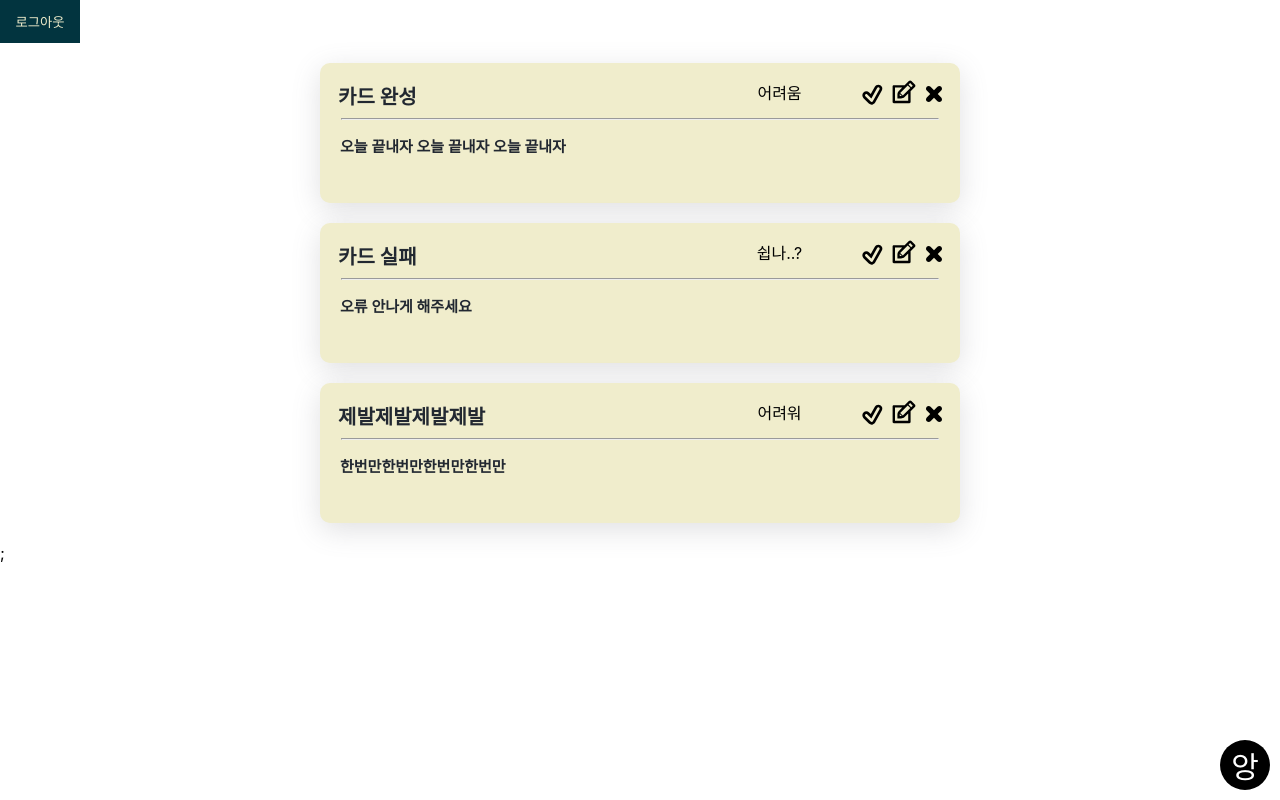
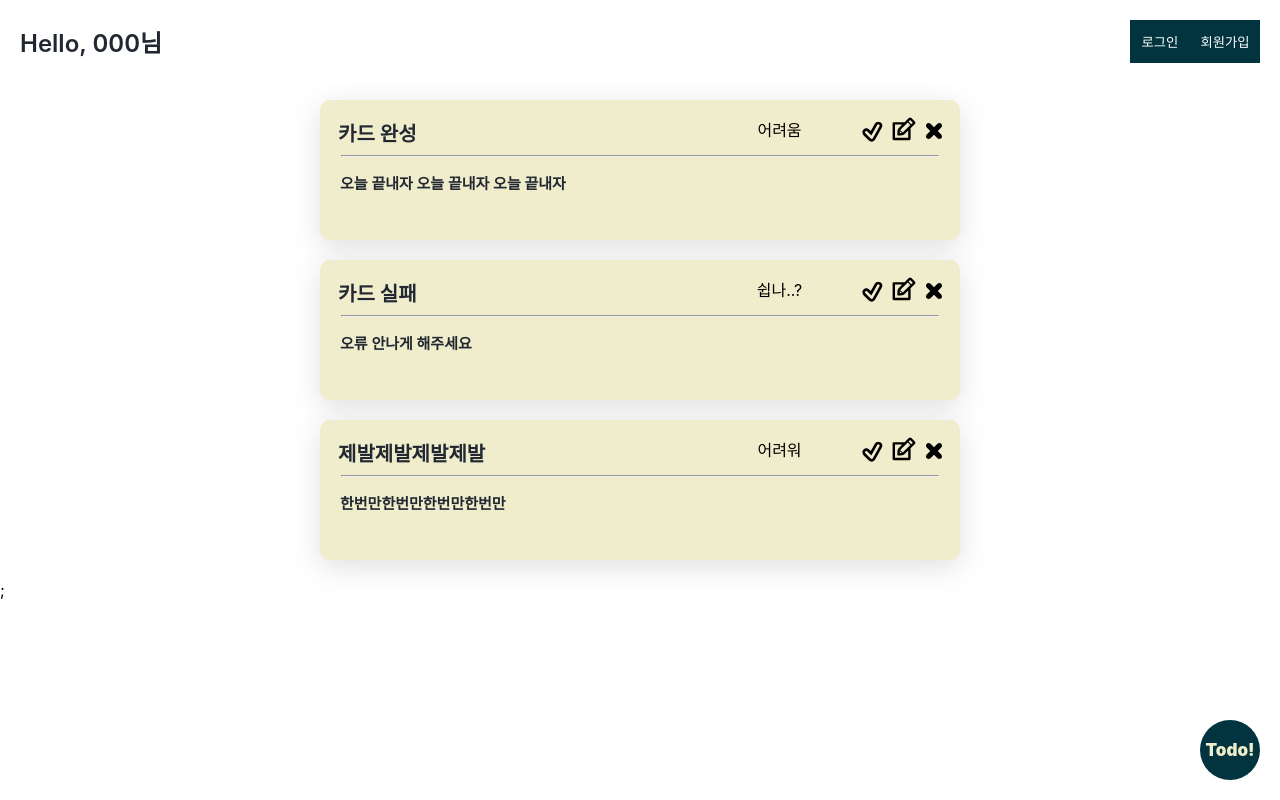
Before and after one commit to hanghaeMini2-FrontEnd/TodoList, a React (Create React App) app: page /todoList in a window 1280 px wide. Built offline with nearby package versions, Linux system fonts and the light colour scheme.

Commit message:
modal style

```diff
--- a/src/components/Card.js
+++ b/src/components/Card.js
@@ -45,7 +45,7 @@ const Card = (props) => {
                 </TodoImogi>
 
                 {/* 완료버튼 */}
-                <TodoImogi viewBox="0 0 24 24" height="2em" width="2em" onClick={() => {console.log("완료버튼입니다!")}}>
+                <TodoImogi viewBox="0 0 24 24" height="2em" width="2em" onClick={()=>{}}>
                   <path
                     d="M11 20c-.801 0-1.555-.312-2.121-.879l-4-4c-.567-.566-.879-1.32-.879-2.121s.312-1.555.879-2.122c1.133-1.133 3.109-1.133 4.242 0l1.188 1.188 3.069-5.523c.526-.952 1.533-1.544 2.624-1.544.507 0 1.012.131 1.456.378.7.39 1.206 1.028 1.427 1.798.221.771.127 1.581-.263 2.282l-5 9c-.454.818-1.279 1.384-2.206 1.514-.139.019-.277.029-.416.029zm-4-8c-.268 0-.518.104-.707.293s-.293.439-.293.707.104.518.293.707l4 4c.223.221.523.33.844.283.312-.043.586-.232.737-.504l5-9c.13-.233.161-.503.088-.76-.073-.257-.243-.47-.478-.6-.473-.264-1.101-.078-1.357.388l-4.357 7.841-3.062-3.062c-.19-.189-.44-.293-.708-.293z">
                   </path>
--- a/src/components/Modal.css
+++ b/src/components/Modal.css
@@ -18,15 +18,16 @@
   max-width: 450px;
   margin: 0 auto;
   border-radius: 0.3rem;
-  background-color: #fff;
+  background-color: #f0edcc;
   animation: modal-show 0.3s;
   overflow: hidden;
 }
 .modal > section > header {
   position: relative;
   padding: 16px 64px 16px 16px;
-  background-color: #f1f1f1;
+  background-color: #02343f;
   font-weight: 700;
+  color: #f0edcc;
 }
 .modal > section > header button {
   position: absolute;
@@ -36,7 +37,7 @@
   font-size: 21px;
   font-weight: 700;
   text-align: center;
-  color: #999;
+  color: #f0edcc;
   background-color: transparent;
 }
 .modal > section > main {
@@ -46,14 +47,17 @@
 }
 .modal > section > footer {
   padding: 12px 16px;
-  text-align: right;
+  text-align: center;
 }
 .modal > section > footer button {
+  width: 120px;
+  height: 40px;
   padding: 6px 12px;
-  color: #fff;
-  background-color: #6c757d;
+  color: #f0edcc;
+  background-color: #02343f;
   border-radius: 5px;
   font-size: 13px;
+  font-weight: 900;
 }
 .modal.openModal {
   display: flex;
--- a/src/elements/Button.js
+++ b/src/elements/Button.js
@@ -5,7 +5,7 @@ import styled from 'styled-components';
 const Button = (props) => {
 
   // 버튼 컴포넌트는 props로 아래의 것들을 받아온다.
-  const { text, onClick, width, bg, color, padding } = props;
+  const { text, onClick, width, bg, color, padding, margin } = props;
 
   // props로 받아온 것 중 style에 적용되는 부분을 묶어준다.
   const styles = {
@@ -13,6 +13,7 @@ const Button = (props) => {
     padding: padding,
     bg: bg,
     color: color,
+    margin : margin,
   }
 
   return (
@@ -30,6 +31,7 @@ Button.defaultProps = {
   padding: "12px 0px",
   color: "white",
   bg: "black",
+  margin : false,
   onClick: () => {}
 }
 
@@ -39,7 +41,6 @@ const ButtonSt = styled.button`
   color: ${(props) => props.color};
   margin: ${(props) => props.margin};
   padding: ${(props) => props.padding};
-  width: ${(props) => props.width};
   background-color: ${(props) => props.bg};
   box-sizing: border-box;
   border: none;
--- a/src/elements/Input.js
+++ b/src/elements/Input.js
@@ -4,7 +4,16 @@ import styled from "styled-components";
 import { Grid , Text} from "../elements/Index"
 
 const Input = (props) => {
-  const { label, placeholder, _onChange, type, multiLine } = props;
+  // 인풋 컴포넌트는 props로 아래의 것들을 받아온다.
+  const { label, placeholder, _onChange, type, multiLine, border, height, margin, width, bg } = props;
+
+  const styles = {
+    width: width,
+    border: border,
+    height: height,
+    margin : margin,
+    bg : bg,
+  }
 
   if(multiLine){
     return (
@@ -23,7 +32,7 @@ const Input = (props) => {
     <React.Fragment>
       <Grid>
         {label && <Text margin="0px">{label}</Text>}
-        <ElInput type={type} placeholder={placeholder} onChange={_onChange} />
+        <ElInput {...styles} type={type} placeholder={placeholder} onChange={_onChange} />
       </Grid>
     </React.Fragment>
   );
@@ -34,6 +43,10 @@ Input.defaultProps = {
   label: false,
   placeholder: "텍스트를 입력해주세요.",
   type: "text",
+  border : "1px solid #212121",
+  height : false,
+  width : "100%",
+  margin : false,
   _onChange: () => {},
 };
 
@@ -42,6 +55,7 @@ const ElTextarea = styled.textarea`
   width: 100%;
   padding: 12px 4px;
   box-sizing: border-box;
+  bg: white,
 `;
 
 
@@ -50,6 +64,10 @@ const ElInput = styled.input`
   width: 100%;
   padding: 12px 4px;
   box-sizing: border-box;
+  background-color: ${(props) => props.bg};
+  border : ${(props) => props.border};
+  height : ${(props) => props.height};
+  margin : ${(props) => props.margin};
 `;
 
 export default Input;
--- a/src/pages/TodoList.js
+++ b/src/pages/TodoList.js
@@ -2,6 +2,7 @@ import React from "react";
 import styled from "styled-components";
 import Card from "../components/Card";
 import Modal from "../components/Modal";
+import Header from "../components/Header";
 import { Grid , Text, Input, Button} from "../elements/Index"
 import { useState } from "react";
 
@@ -39,16 +40,23 @@ const TodoList = (props) => {
 
   return (
     <React.Fragment>
-      <Button width = "80px" text = "로그아웃" bg = "#02343F" color = "#F0EDCC"></Button>
-      <AddBtn onClick={openModal}>앙</AddBtn>
+
+      <Header></Header>
+
+      <AddBtn onClick={openModal}>Todo!</AddBtn>
+
+      <Grid margin = "100px 0px 0px 0px"></Grid>
+
       <Card 투두={투두}></Card>
 
       {/* header 부분에 텍스트를 입력한다. */}
       <Modal open={modalOpen} close={closeModal} header="Todo List">
         {/* // Modal.js  */}
         <main>
-        <Input placeholder = "제목을 입력해주세요!" style={{width : "100px", margin : "5px auto"}}></Input>
-        <Input placeholder = "Todo 내용을 알려주세요!" style={{width : "100px", margin : "5px auto"}}></Input>
+          <Grid>
+            <Input margin = "10px auto" border = "none" placeholder = "제목을 입력해주세요!"></Input>
+            <Input margin = "10px auto" border = "none" height = "200px" placeholder = "Todo 내용을 알려주세요!"></Input>
+          </Grid>
         </main>
         {/* 에 내용이 입력된다. 리액트 함수형 모달 */}
         {/* 팝업창입니다. 쉽게 만들 수 있어요. 같이 만들어봐요! */}
@@ -60,18 +68,19 @@ const TodoList = (props) => {
 };
 
 let AddBtn = styled.div`
-  width : 50px;
-  height : 50px;
+  width : 60px;
+  height : 60px;
   border-radius : 50%;
   position : fixed;
-  bottom : 10px;
-  right : 10px;
-  background-color : black;
+  bottom : 20px;
+  right : 20px;
+  background-color : #02343f;
   align-items: center;
   justify-content: center;
   display: flex;
-  color : white;
-  font-size : 30px;
+  color : #f0edcc;
+  font-size : 17px;
+  font-weight: 900
 `
 
 export default TodoList;
```
